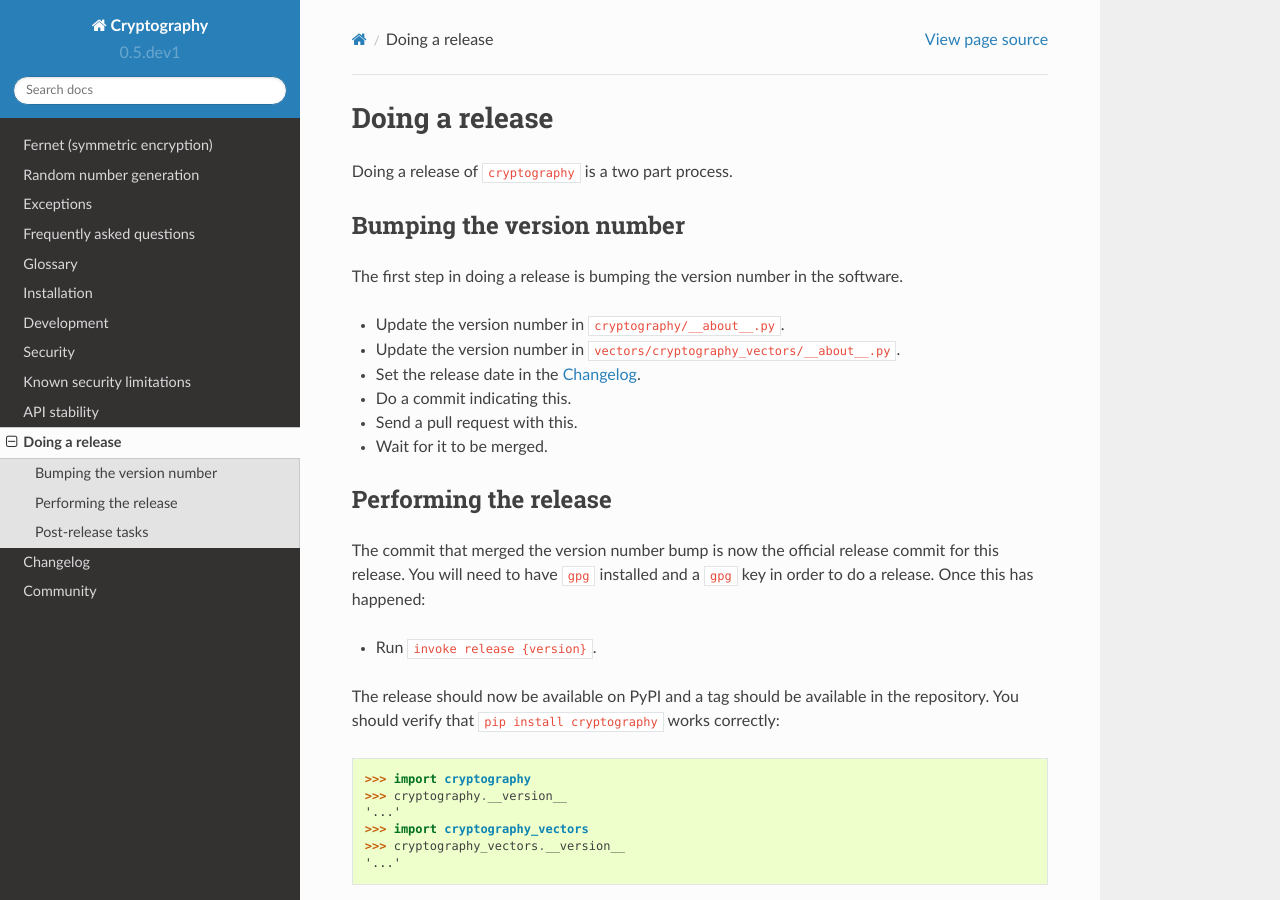
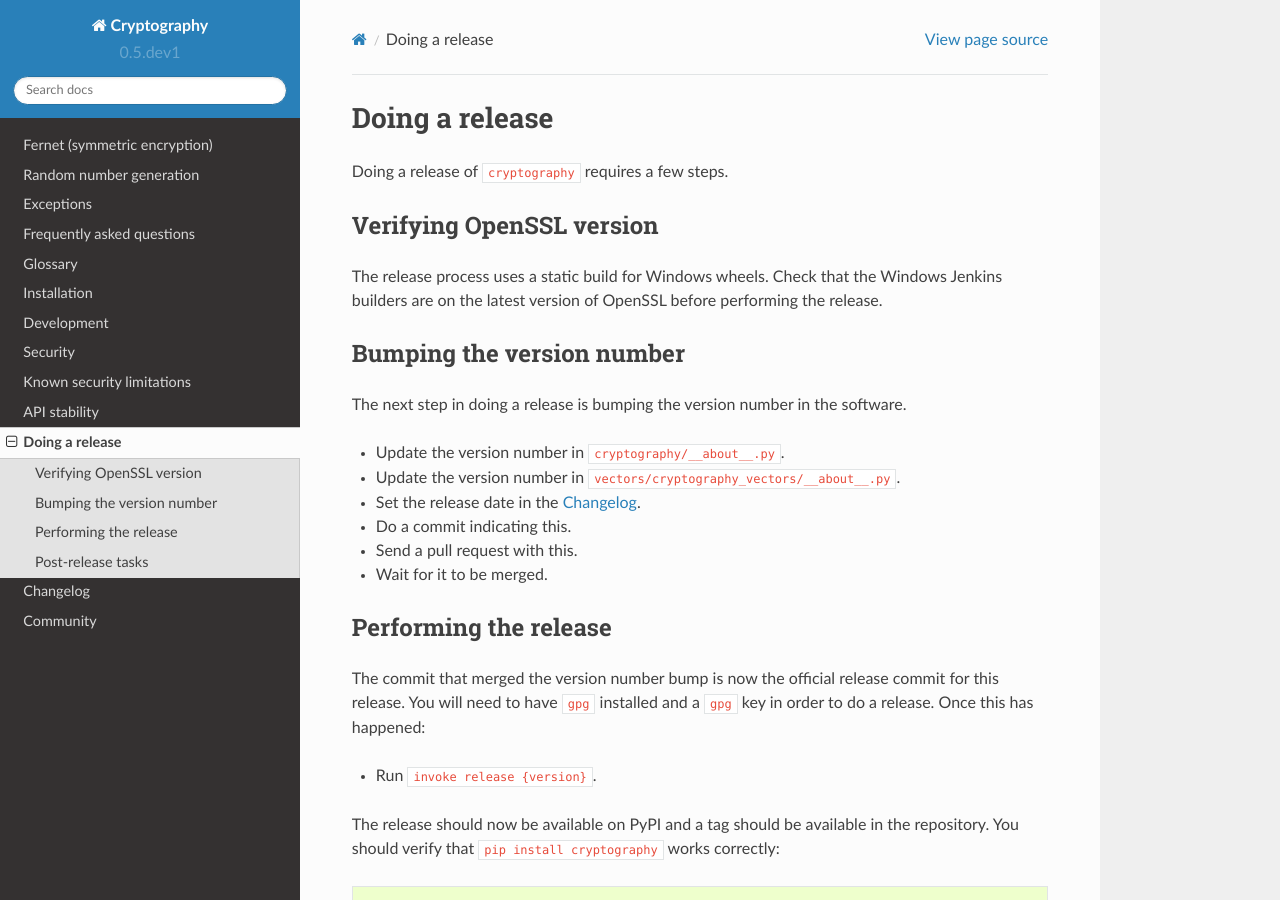
Before and after one commit to WebKing0121/cryptography, a Sphinx documentation site: the page built from docs/doing-a-release.rst, in a window 1280 px wide and 900 px high. Built offline with Sphinx 7.4.7 and the Read the Docs theme 2.0.0, drawn with Linux system fonts in a browser that asks for light colours; pages that are not in the unit, such as notebooks, are missing from menus.

Commit message:
add openssl version check instructions to release docs

```diff
--- a/docs/doing-a-release.rst
+++ b/docs/doing-a-release.rst
@@ -1,12 +1,19 @@
 Doing a release
 ===============
 
-Doing a release of ``cryptography`` is a two part process.
+Doing a release of ``cryptography`` requires a few steps.
+
+Verifying OpenSSL version
+-------------------------
+
+The release process uses a static build for Windows wheels. Check that the
+Windows Jenkins builders are on the latest version of OpenSSL before performing
+the release.
 
 Bumping the version number
 --------------------------
 
-The first step in doing a release is bumping the version number in the
+The next step in doing a release is bumping the version number in the
 software.
 
 * Update the version number in ``cryptography/__about__.py``.
```
